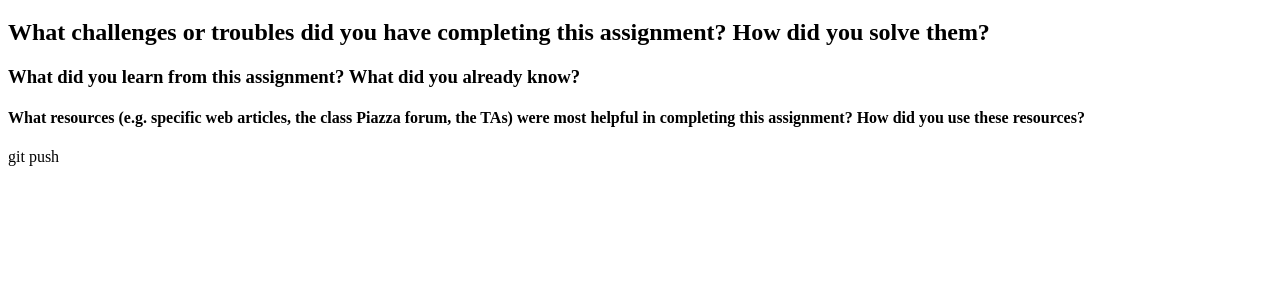
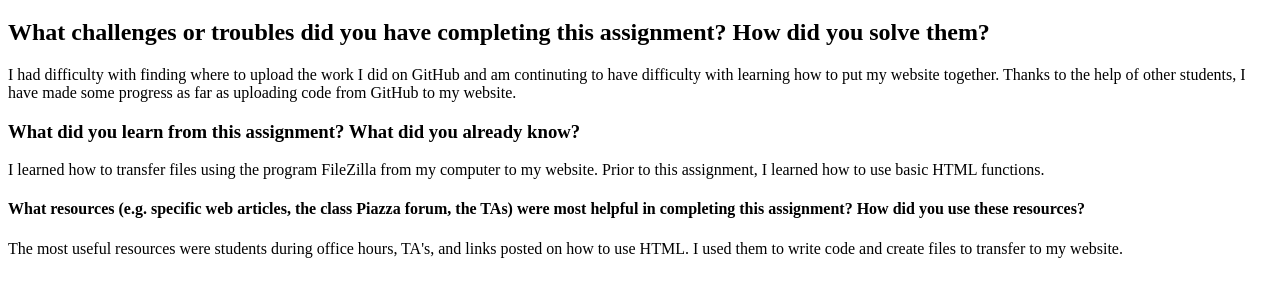
Before and after one commit to kkstuvstad/assignment0, a plain HTML site: page blog.html in a window 1280 px wide. Shown: the part 87-384 px from the top of the page. Drawn offline with Linux system fonts and the light colour scheme.

Commit message:
Update blog.html

```diff
--- a/blog.html
+++ b/blog.html
@@ -3,12 +3,13 @@
 <head>Kristoffer Stuvstad CS 290 Class Blog</head>
 <body>
 <h1>Assignment 0 Questions and Answers, September 26, 2016</h1>
-
 <h2>What challenges or troubles did you have completing this assignment? How did you solve them?</h2>
-
+<p>I had difficulty with finding where to upload the work I did on GitHub and am continuting to have difficulty with learning how to put
+my website together. Thanks to the help of other students, I have made some progress as far as uploading code from GitHub to my website.</p>
 <h3>What did you learn from this assignment? What did you already know?</h3>
-
+<p>I learned how to transfer files using the program FileZilla from my computer to my website. Prior to this assignment, I learned how to
+  use basic HTML functions.</p>
 <h4>What resources (e.g. specific web articles, the class Piazza forum, the TAs) were most helpful in completing this assignment?
 How did you use these resources?</h4>
-
-git push
+  <p>The most useful resources were students during office hours, TA's, and links posted on how to use HTML. I used them to write code and
+    create files to transfer to my website.</p>
```
